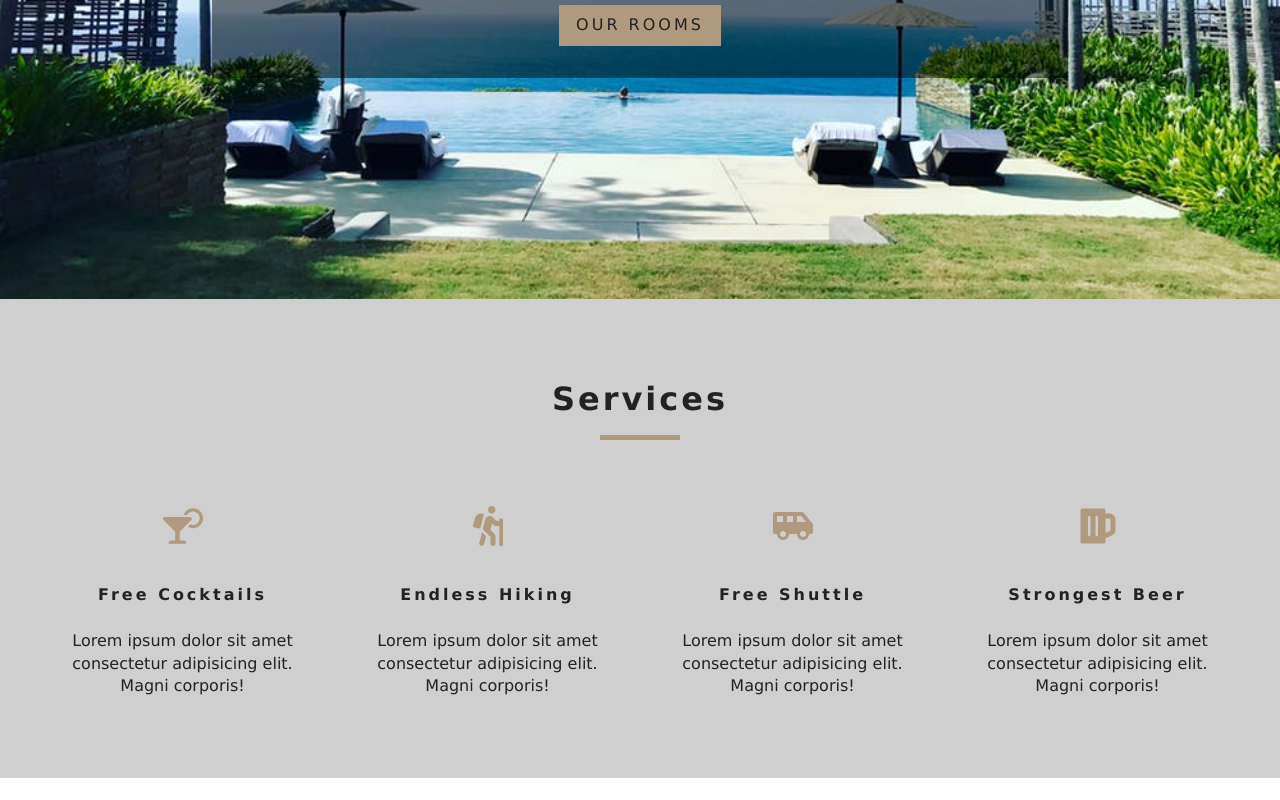
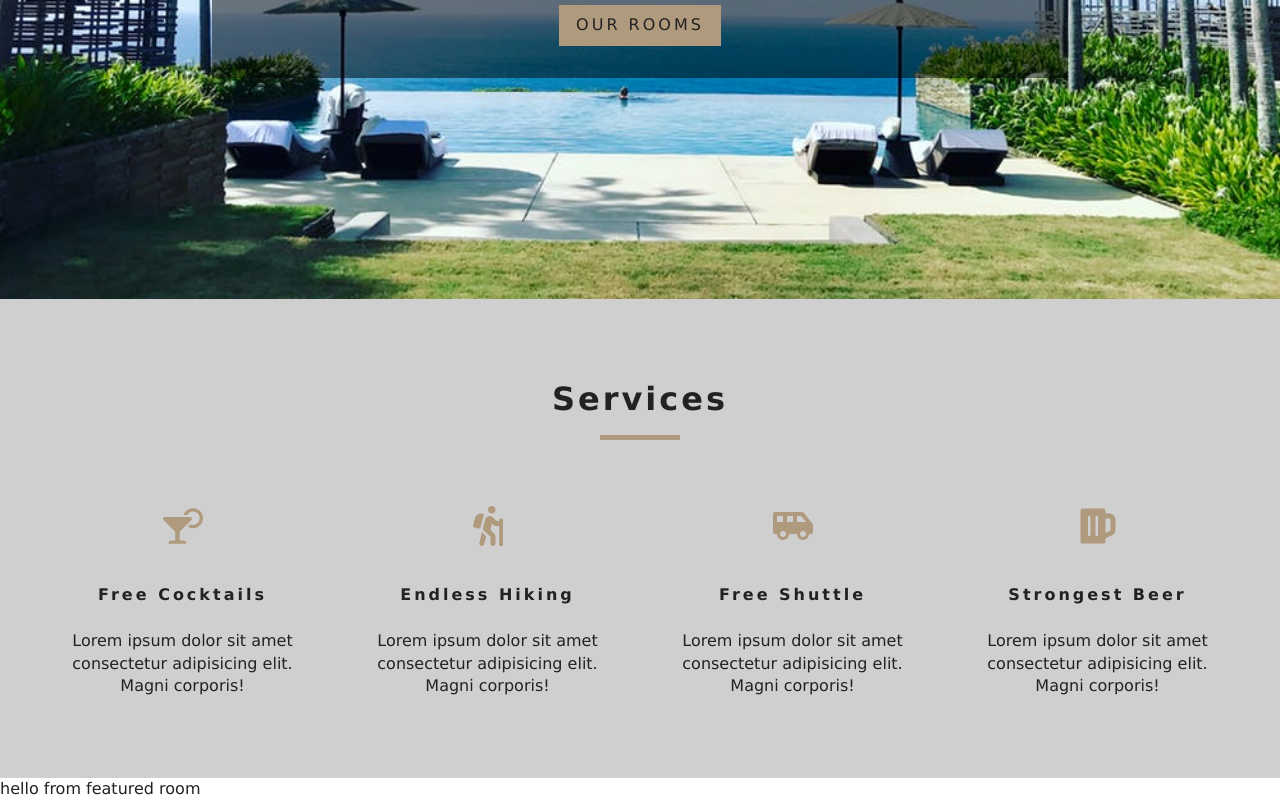
Before and after one commit to jamesdesigns/luxuryhotel-react, a React (Create React App) app: page / in a window 1280 px wide. Shown: the part 501-1301 px from the top of the page. Before the commit the page ends 1279 px from the top, so only its background shows below. Built offline with nearby package versions, Linux system fonts and the light colour scheme.

Commit message:
Add FeaturedRooms component on line 19 of Home.js

```diff
--- a/src/pages/Home.js
+++ b/src/pages/Home.js
@@ -16,6 +16,7 @@ export default function Home() {
         </Banner>
     </Hero>
     <Services />
+    <FeaturedRooms />
     </>
     );
 }
```
